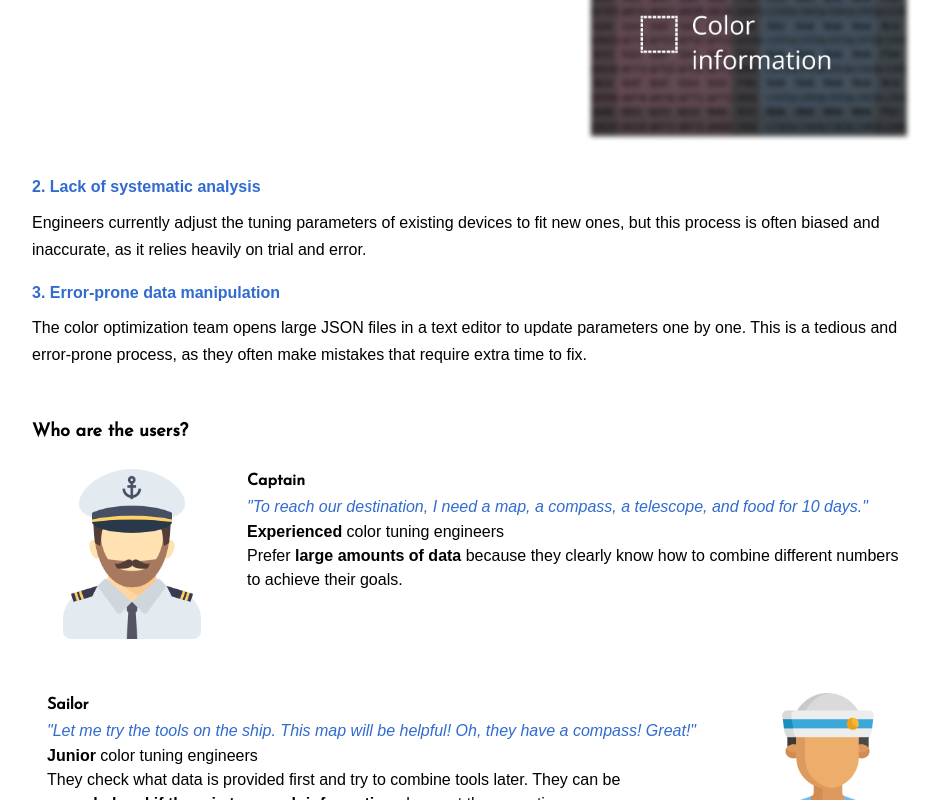
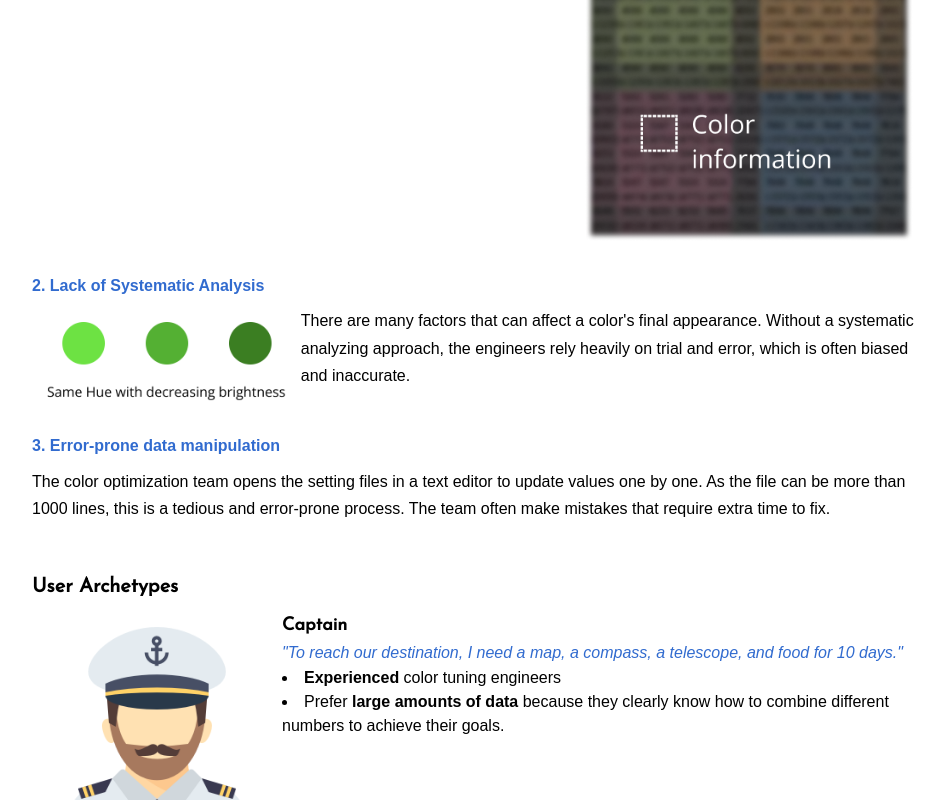
Before and after one commit to wendeehsu/wendeehsu.github.io, a React (Create React App) app: page /#/Work/ColorTuning in a window 1280 px wide. Shown: the part 2000-2800 px from the top of the page, without its empty margins (160-1104 px from the left). Built offline with nearby package versions, Linux system fonts and the light colour scheme.

Commit message:
fix: update user archetype

```diff
--- a/src/components/Role.js
+++ b/src/components/Role.js
@@ -7,7 +7,7 @@ export default function Role({ roleTasks, textClass }) {
       {roleTasks.map((roleTask, i) => (
         <>
           <p key={`role-${i}`} className={`${textClass} font-bold`}>{roleTask.role}</p>
-          <ul className="list-disc list-inside">
+          <ul>
             {roleTask.tasks.map((task, j) => (
               <li key={`task-${i}-${j}`}>{task}</li>
             ))}
--- a/src/container/Projects/ColorTuning.js
+++ b/src/container/Projects/ColorTuning.js
@@ -85,63 +85,71 @@ export default function ColorTuning() {
         </p>
         <p>
           To learn their current process of initiating tuning settings and
-          figure out how it can be improved, I<b> interviewed</b> 2 senior tuning
-          engineers and found<b> 3 main problems</b>.
+          figure out how it can be improved, I<b> interviewed</b> 2 senior
+          tuning engineers and found<b> 3 main problems</b>.
         </p>
       </div>
 
       <div className="section">
         <h2>Why is the Current Process so Inefficient?</h2>
-        <div className="flex flex-wrap">
-          <div className="w-[60%]">
+        <div>
           <p className="section-subtitle blue-text">
             1. Manual Color Value Search
           </p>
-            <p>
+          <div className="flex flex-wrap">
+            <p className="flex-1">
               Color information is embedded in each picture, but engineers do
               not have the tools to extract the values. As a result, they must
               manually look up the numbers, which is very time-consuming.
             </p>
-          </div>
             <img
-            className="right-img"
+              className="sm:w-[40%]"
               src={`${imagBasePath}checker.png`}
               alt="color information is embedded in each picture"
             />
           </div>
+        </div>
         <div>
           <p className="section-subtitle blue-text">
-            2. Lack of systematic analysis
+            2. Lack of Systematic Analysis
           </p>
-          <p>
-            Engineers currently adjust the tuning parameters of existing devices
-            to fit new ones, but this process is often biased and inaccurate, as
-            it relies heavily on trial and error.
+          <div className="flex flex-wrap">
+            <img
+              className="sm:w-[30%]"
+              src={`${imagBasePath}system-colors.png`}
+              alt="same hue can look different under different brightness"
+            />
+            <p className="flex-1">
+              There are many factors that can affect a color's final appearance.
+              Without a systematic analyzing approach, the engineers rely
+              heavily on trial and error, which is often biased and inaccurate.
             </p>
+          </div>
         </div>
         <div>
           <p className="section-subtitle blue-text">
             3. Error-prone data manipulation
           </p>
           <p>
-            The color optimization team opens large JSON files in a text editor
-            to update parameters one by one. This is a tedious and error-prone
-            process, as they often make mistakes that require extra time to fix.
+            The color optimization team opens the setting files in a text editor
+            to update values one by one. As the file can be more than 1000
+            lines, this is a tedious and error-prone process. The team often
+            make mistakes that require extra time to fix.
           </p>
         </div>
       </div>
 
       <div className="section">
-        <h5>Who are the users?</h5>
+        <h2>User Archetypes</h2>
         <div className="flex flex-wrap">
           <img
-            className="user-image"
+            className="sm:w-[15%]"
             src={`${imagBasePath}captain.png`}
             alt="captain"
           />
-          <div className="user-right-text">
-            <h6 className="bold-text">Captain</h6>
-            <p className="blue-text quote-text">
+          <div className="flex-1">
+            <h3 className="bold-text">Captain</h3>
+            <p className="blue-text italic">
               "To reach our destination, I need a map, a compass, a telescope,
               and food for 10 days."
             </p>
@@ -158,9 +166,9 @@ export default function ColorTuning() {
         </div>
         <br />
         <div className="flex flex-wrap">
-          <div className="user-right-text">
-            <h6 className="bold-text">Sailor</h6>
-            <p className="blue-text quote-text">
+          <div className="flex-1">
+            <h3 className="bold-text">Sailor</h3>
+            <p className="blue-text italic">
               "Let me try the tools on the ship. This map will be helpful! Oh,
               they have a compass! Great!"
             </p>
@@ -177,7 +185,7 @@ export default function ColorTuning() {
             </ul>
           </div>
           <img
-            className="user-image"
+            className="sm:w-[15%]"
             src={`${imagBasePath}sailor.png`}
             alt="sailor"
           />
@@ -237,7 +245,7 @@ export default function ColorTuning() {
 
       <div className="section">
         <h5>The final color optimization tuning tool</h5>
-        <p className="gray-text quote-text">
+        <p className="gray-text italic">
           *As I signed the NDA, all screenshots are only used to demonstrate the
           functionality. The user interface and data are not the same as the
           actual web tool.
--- a/src/css/Projects/colorTuning.css
+++ b/src/css/Projects/colorTuning.css
@@ -1,22 +1,3 @@
-.right-img {
-    width: 40%;
-    min-width: 250px;
-    padding: 15px;
-}
-
-/* persona */
-.user-image {
-    width: 20%;
-    object-fit: contain;
-    padding: 15px;
-    min-width: 200px;
-}
-
-.user-right-text {
-    padding: 15px;
-    flex: 3;
-}
-
 .zoom-img {
     width: 50%;
     min-width: 250px;
--- a/src/index.css
+++ b/src/index.css
@@ -48,6 +48,10 @@
 
   img {
     @apply animate-fadeIn;
+  }
+
+  ul {
+    @apply list-disc list-inside;
   }
 
   .title {
@@ -106,6 +110,14 @@
   --black: black;
 }
 
+@layer components {
+  img {
+    object-fit: contain;
+    padding: 15px;
+    min-width: 250px;
+  }
+}
+
 /* Small devices (portrait tablets and large phones, 600px and up) */
 @media only screen and (max-width: 600px) {
   .col,
```
Also changed, not shown: public/images/ColorTuning/system-colors.png (added). Lines whose indentation alone changed are shown as unchanged.
